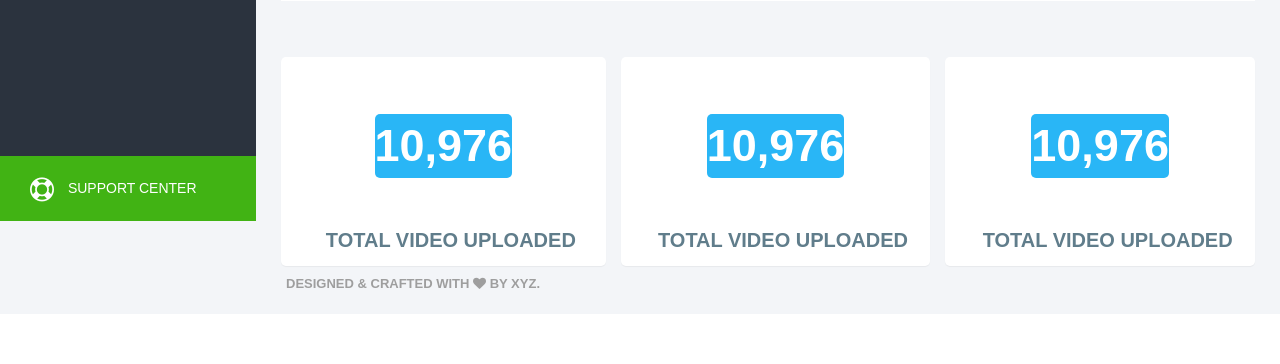
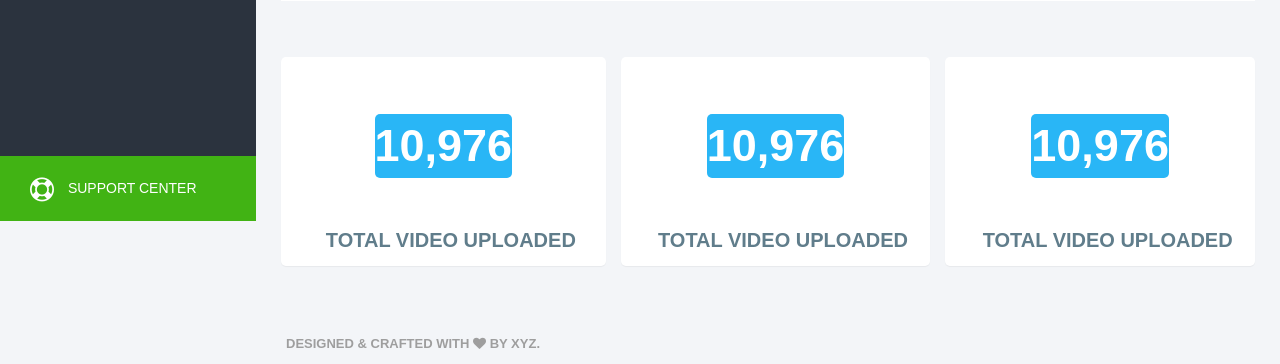
Before and after one commit to singh-sukhmanjit/juicyCodes, a PHP site: page /index.php in a window 1280 px wide. Shown: the part 579-943 px from the top of the page. Before the commit the page ends 868 px from the top, so only its background shows below. Run offline with PHP 8.4, Linux system fonts and the light colour scheme; some libraries are stand-ins or nearby versions.

Commit message:
Minor Changes

```diff
--- a/css/main.css
+++ b/css/main.css
@@ -267,7 +267,7 @@ footer {
     text-transform: uppercase;
     color: #9E9E9E;
     position: absolute;
-    bottom: 10px;
+    bottom: -50px;
 }
 /* Footer Ends */
 
```
